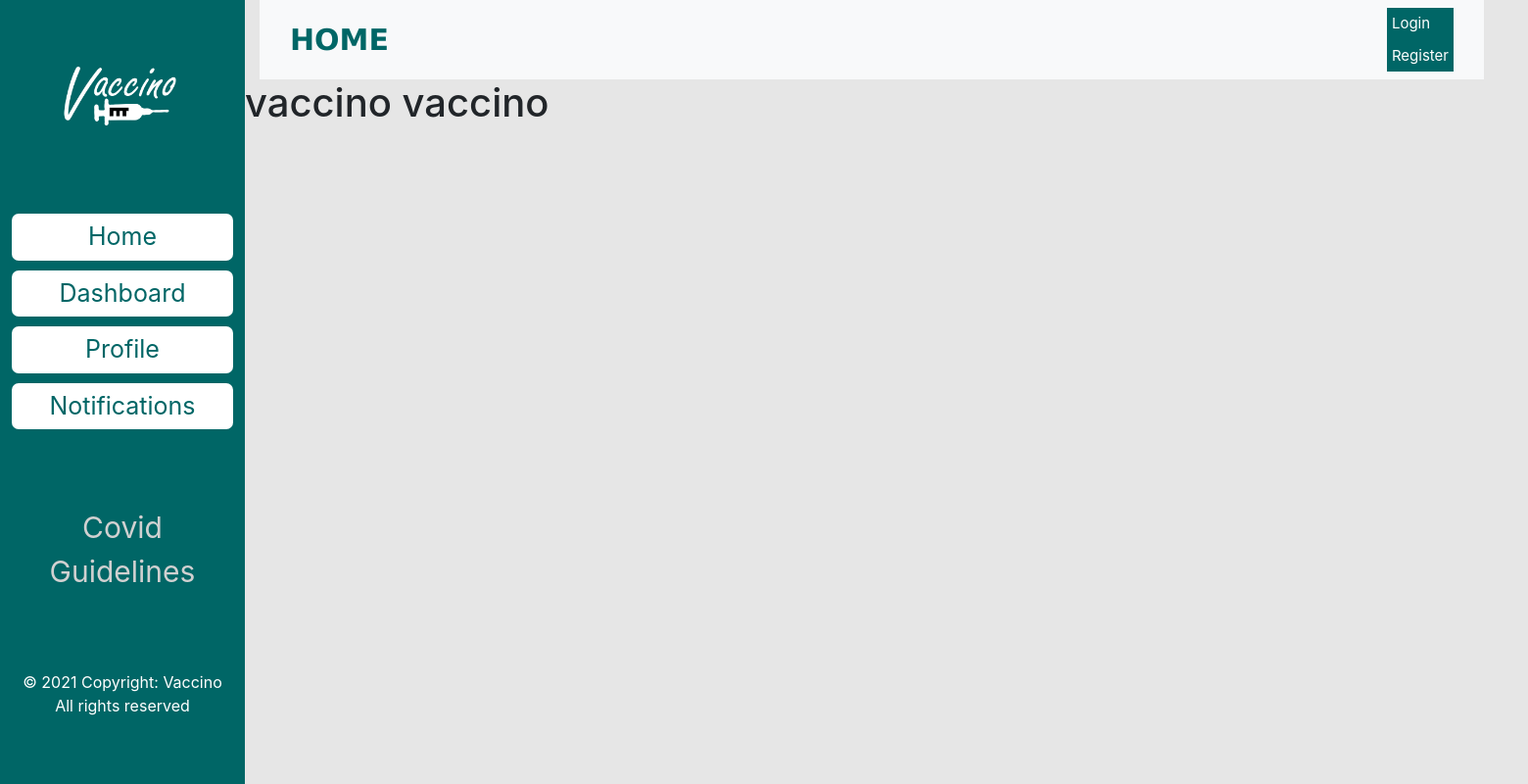
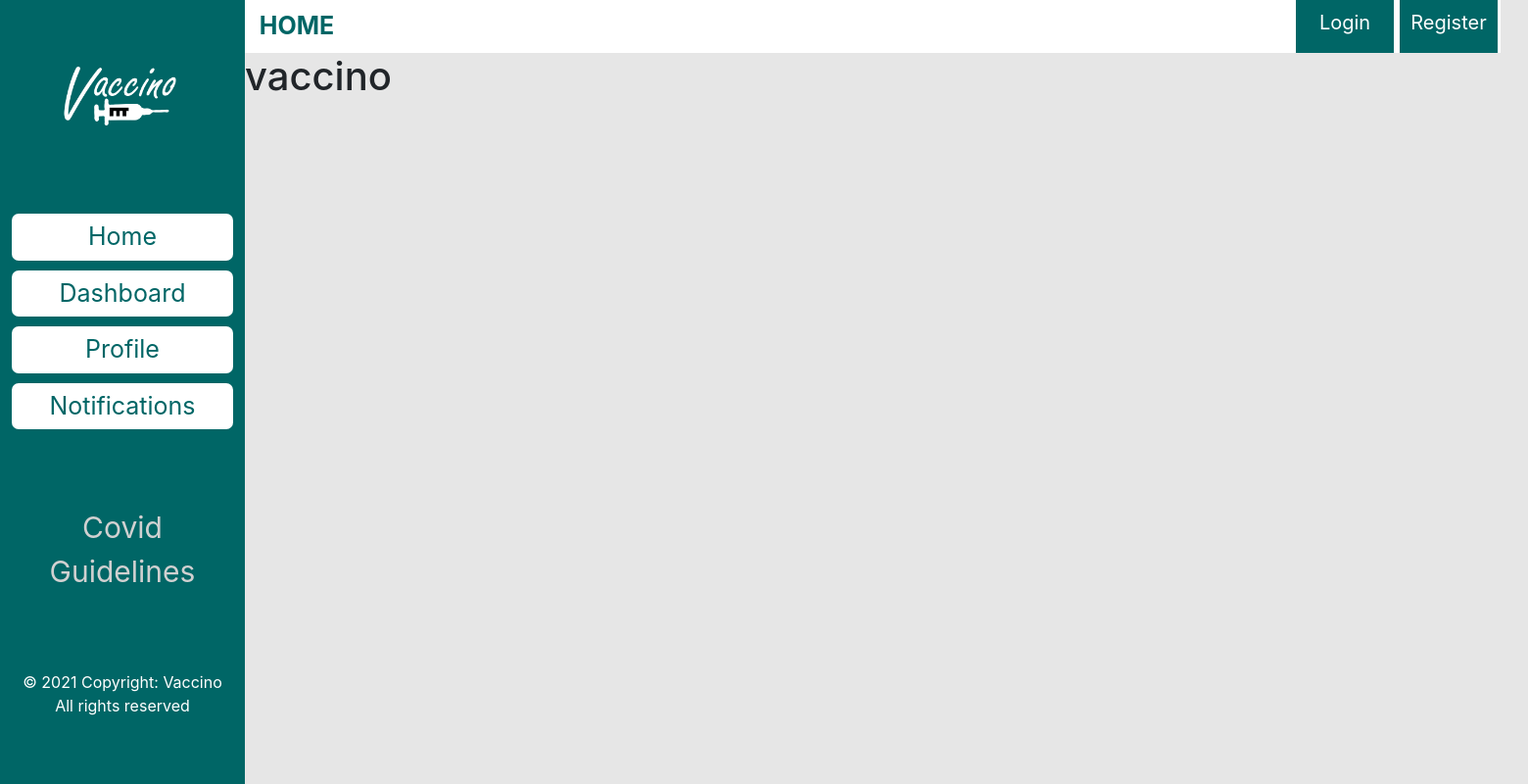
Before and after one commit to sakshi-2412/vaccino, a Django app: page /base/ in a window 1560 px wide. Shown: the whole page at 98% size. Run offline with Django 3.2, Linux system fonts and the light colour scheme.

Commit message:
add top navbar

```diff
--- a/base/templates/base_generic.html
+++ b/base/templates/base_generic.html
@@ -35,8 +35,19 @@
     </div>
 	</div>
 
-  {% block content %}
-  {% endblock %}
+  <div class="container-fluid">
+    <div class="row bg-white d-flex">
+        <div class="mr-auto p-2">HOME</div>
+        <a href="/" class="p-2">Login</a>
+        <a href="/" class="p-2">Register</a>
+    </div>
+
+    <div class="row">
+    {% block content %}
+    {% endblock %}
+    </div>
+
+  </div>
 
 </body>
 </html>
--- a/base/templates/index.html
+++ b/base/templates/index.html
@@ -5,31 +5,7 @@
 {% endblock %}
 
 {% block content %}
-  <div class="container">
-      <nav class="navbar navbar-light bg-light">
-        <div class="container-fluid">
-
-          <ul class="navbar-nav me-auto">
-            <li class="nav-title">HOME</li>
-          </ul>
-          <ul class="navbar-nav ms-auto">
-            <li class="nav-item">
-              <a href="/">Login</a>
-            </li>
-		        <li class="nav-item">
-              <a href="/">Register</a>
-            </li>
-          </ul>
-
-        </div>
-      </nav>
-
-    <div class="row">
-    <h1>vaccino vaccino</h1>
-    </div>
-
-  </div>
-
+  <h1>vaccino </h1>
 {% endblock %}
 
 {% comment %}  style="margin-left:250px; position:fixed; max-width:1290px" {% endcomment %}
--- a/static/css/base_generic.css
+++ b/static/css/base_generic.css
@@ -44,3 +44,36 @@ body
 .sidenav .guide:hover {
   color: white;
 }
+
+.container-fluid
+{ margin-left: 250px;
+  max-width: 1282px;
+}
+
+.nav-title
+{ color: #006666;
+  padding: 6px;
+  padding-left: 15px ;
+}
+
+.p-2
+{ color: white;
+  background-color: #006666;
+  font-size: 20px;
+  margin: 0px 3px;
+  width: 100px;
+  text-align: center;
+}
+
+.p-2:hover
+{ font-weight: bold;
+  color: white;
+  text-decoration: none;
+}
+
+.mr-auto,.mr-auto:hover
+{ color: #006666;
+  background: none;
+  font-size: 25px;
+  font-weight: bold;
+}
```
